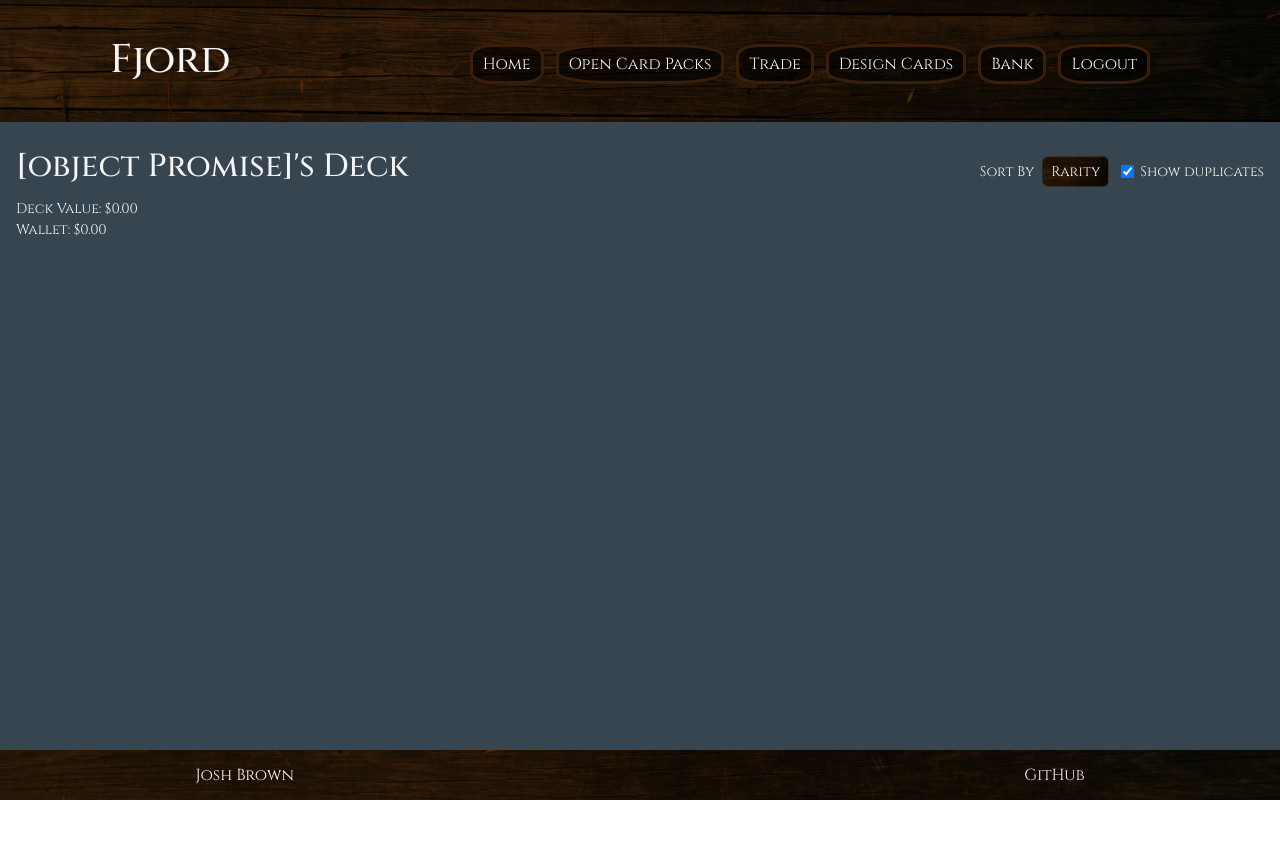
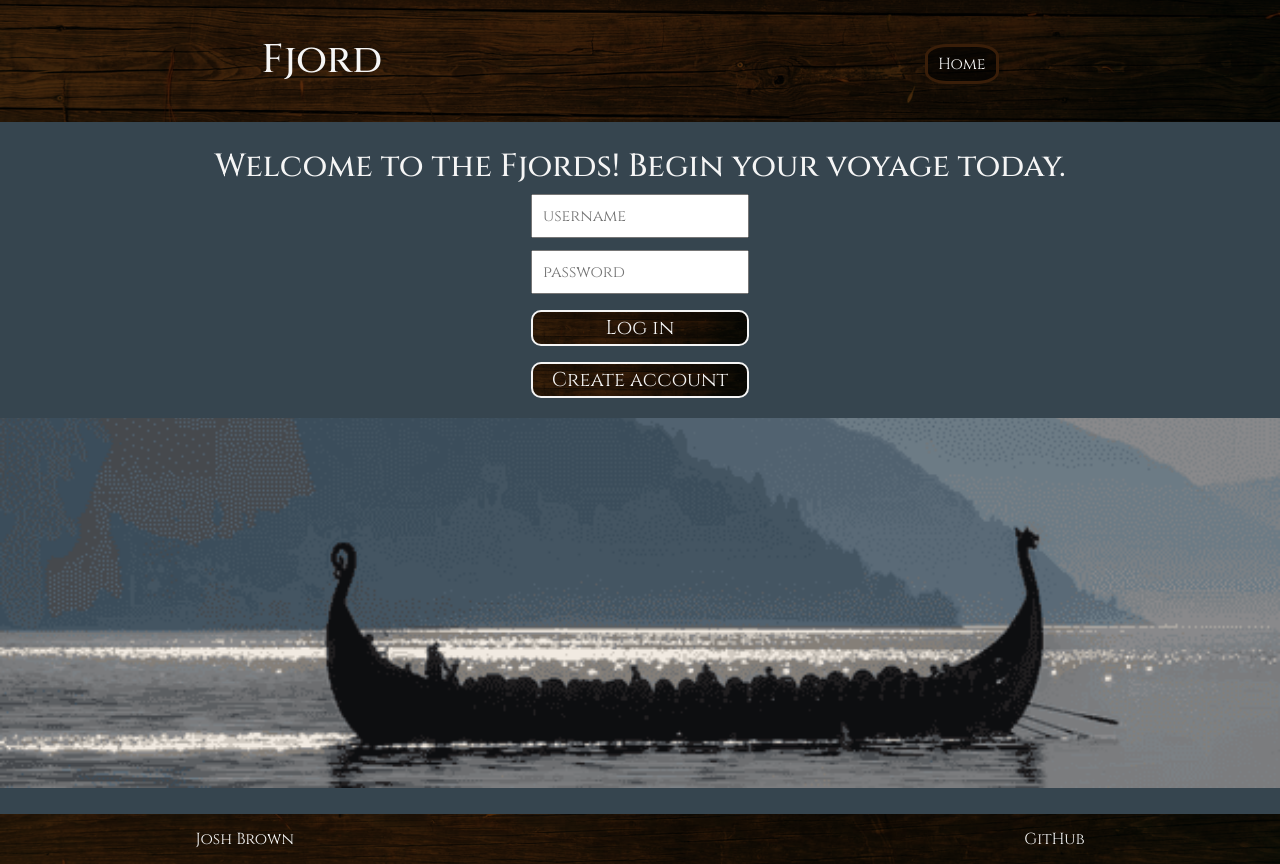
Before and after one commit to TheJoosh/fjord, a React (Vite) app: page / in a window 1280 px wide. Before the commit the page ends 800 px from the top, so only its background shows below. Built offline with nearby package versions, Linux system fonts and the light colour scheme.

Commit message:
Updated app to work asynchronously

```diff
--- a/src/app.jsx
+++ b/src/app.jsx
@@ -22,22 +22,22 @@ export default function App() {
         recalcCardValues();
     }, []);
 
-    const [userName, setUserName] = React.useState(storageService.getCurrentUserName() || '');
+    const [userName, setUserName] = React.useState('');
   const currentAuthState = userName ? AuthState.Authenticated : AuthState.Unauthenticated;
   const [authState, setAuthState] = React.useState(currentAuthState);
     const activeUser = getUser(userName);
     const isAdminUser = Boolean(activeUser?.admin);
   const navigate = useNavigate();
 
-    const restoreTradedCardsOnLogout = (activeUserName) => {
+    const restoreTradedCardsOnLogout = async (activeUserName) => {
         if (!activeUserName) return;
 
         const tradeSelectionStorageKey = `tradeSelection:${activeUserName}`;
-        let selectedTradeCards = storageService.getJson(tradeSelectionStorageKey, []);
+        let selectedTradeCards = await storageService.getJson(tradeSelectionStorageKey, []);
         selectedTradeCards = Array.isArray(selectedTradeCards) ? selectedTradeCards : [];
 
         if (!selectedTradeCards.length) {
-            storageService.remove(tradeSelectionStorageKey);
+            await storageService.remove(tradeSelectionStorageKey);
             return;
         }
 
@@ -62,20 +62,28 @@ export default function App() {
                 }))
                 .filter(entry => entry.qty > 0);
 
-            storageService.setOwnedCards(activeUserName, nextOwned);
+                        await storageService.setOwnedCards(activeUserName, nextOwned);
         }
 
-        storageService.remove(tradeSelectionStorageKey);
+                await storageService.remove(tradeSelectionStorageKey);
     };
 
-  const logout = () => {
+    const logout = async () => {
         const logoutUserName = userName;
-        restoreTradedCardsOnLogout(logoutUserName);
+                await restoreTradedCardsOnLogout(logoutUserName);
     setAuthState(AuthState.Unauthenticated);
     setUserName('');
-        storageService.setCurrentUserName('');
+                await storageService.setCurrentUserName('');
     navigate('/');
   };
+
+    React.useEffect(() => {
+        (async () => {
+            const savedUserName = await storageService.getCurrentUserName();
+            setUserName(savedUserName || '');
+            setAuthState(savedUserName ? AuthState.Authenticated : AuthState.Unauthenticated);
+        })();
+    }, []);
 
   return (
     <div className="body bg-dark text-light">
@@ -119,14 +127,14 @@ export default function App() {
 
                     userName={userName}
                     authState={authState}
-                    onAuthChange={(userName, authState) => {
+                    onAuthChange={async (userName, authState) => {
                     setAuthState(authState);
                     setUserName(userName);
 
                                         if (authState === AuthState.Authenticated && userName) {
-                                            storageService.setCurrentUserName(userName);
+                                            await storageService.setCurrentUserName(userName);
                                         } else {
-                                            storageService.setCurrentUserName('');
+                                            await storageService.setCurrentUserName('');
                                         }
 
                     }}
```
